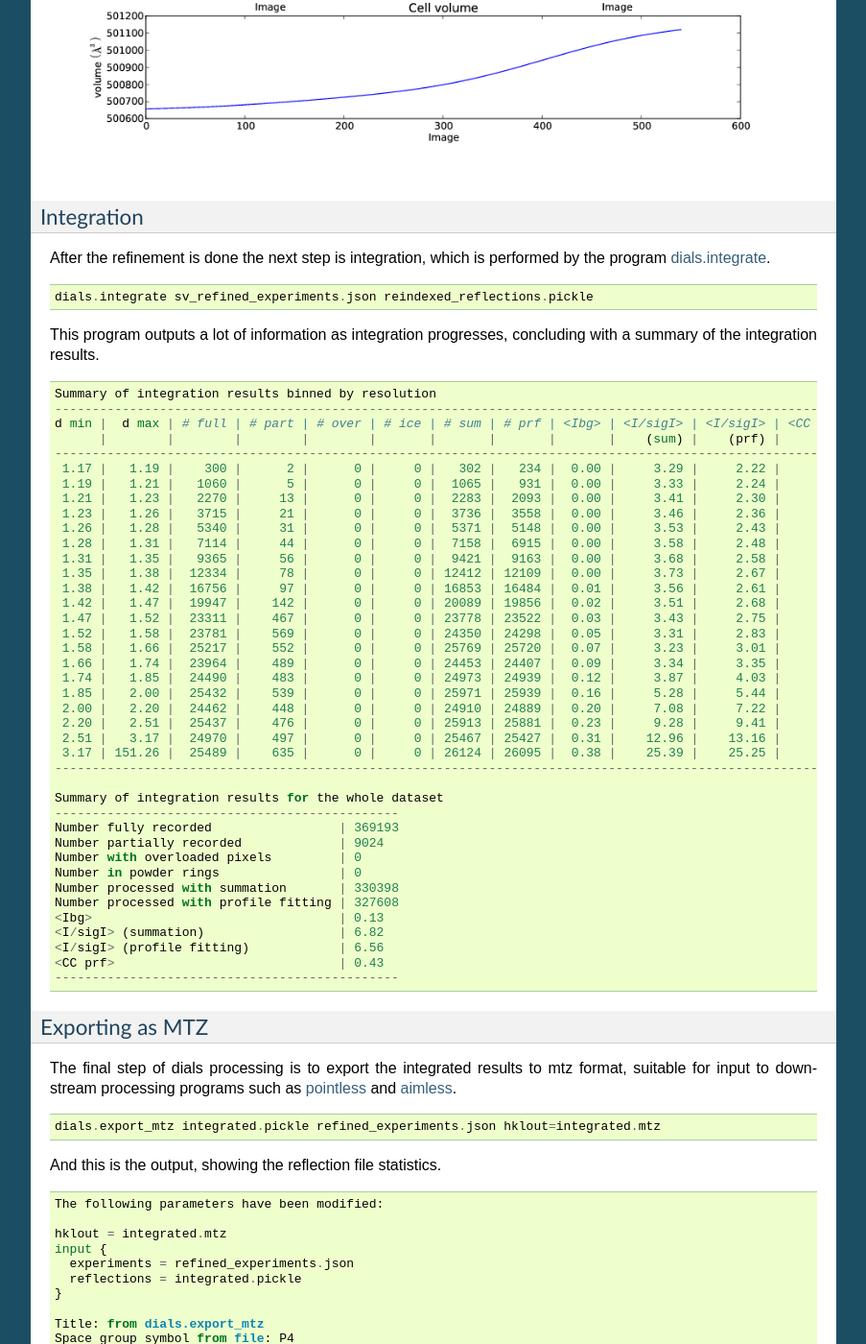
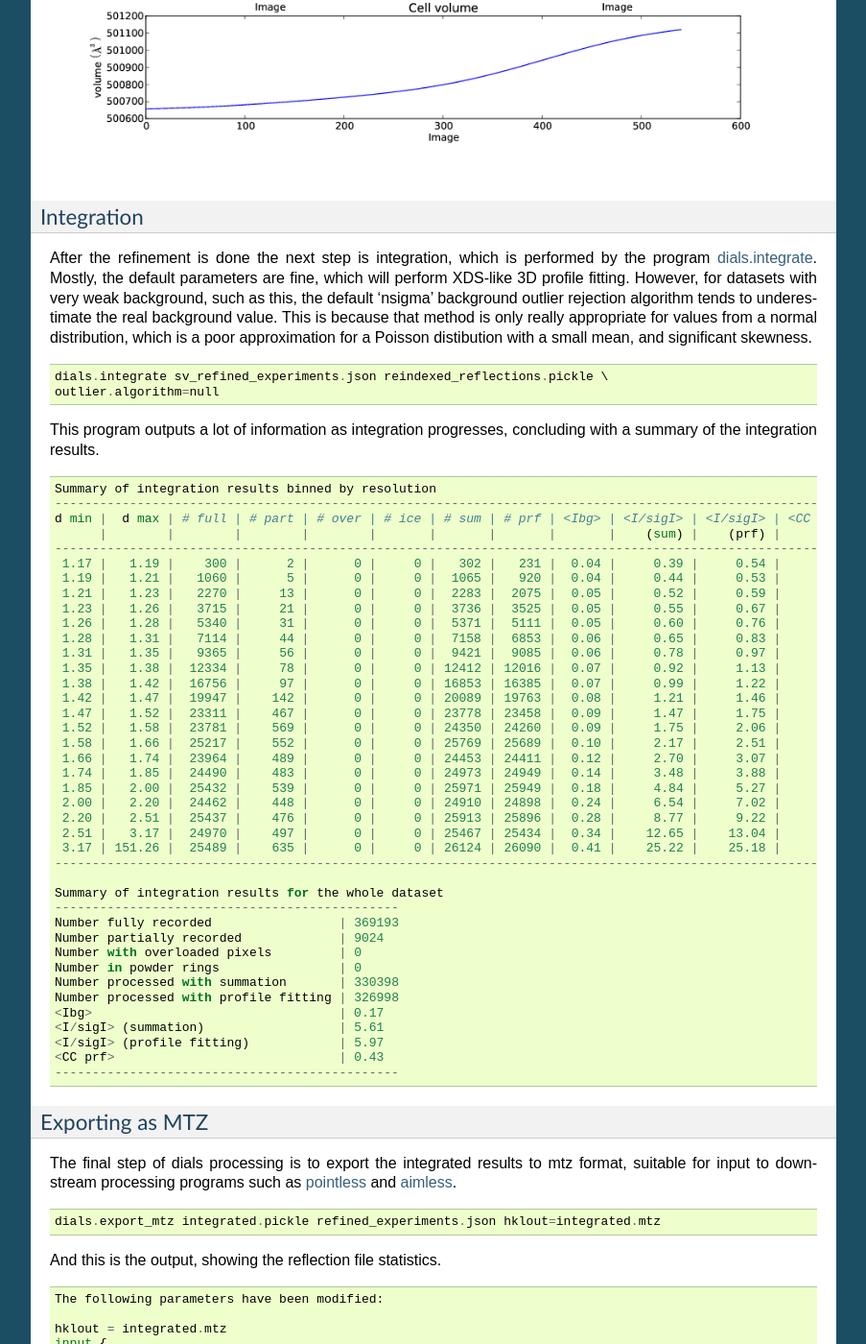
Before and after one commit to dials/docs, a Sphinx documentation site: the page built from sphinx/advanced_tutorial2.rst, in a window 1280 px wide and 1400 px high, scrolled down 12506 px. Shown: the whole window at 96% size, without its empty margins (198-1101 px from the left). Built offline with Sphinx 7.4.7, drawn with Linux system fonts in a browser that asks for light colours; formulas are drawn with MathJax 3; some of the changed text lies outside the part shown.

Commit message:
integrate with outlier.algorithm=null

```diff
--- a/sphinx/advanced_tutorial2.rst
+++ b/sphinx/advanced_tutorial2.rst
@@ -788,57 +788,65 @@ Integration
 ^^^^^^^^^^^
 
 After the refinement is done the next step is integration, which is performed
-by the program :doc:`dials.integrate </programs/dials_integrate>`.
+by the program :doc:`dials.integrate </programs/dials_integrate>`. Mostly, the
+default parameters are fine, which will perform XDS-like 3D profile fitting. However,
+for datasets with very weak background, such as this, the default 'nsigma'
+background outlier rejection algorithm tends to underestimate the real background
+value. This is because that method is only really appropriate for values from
+a normal distribution, which is a poor approximation for a Poisson distibution
+with a small mean, and significant skewness.
 
 ::
 
-  dials.integrate sv_refined_experiments.json reindexed_reflections.pickle
+  dials.integrate sv_refined_experiments.json reindexed_reflections.pickle \
+  outlier.algorithm=null
 
 This program outputs a lot of information as integration progresses,
 concluding with a summary of the integration results.
 
 ::
 
-   Summary of integration results binned by resolution
-   ----------------------------------------------------------------------------------------------------------
-   d min |  d max | # full | # part | # over | # ice | # sum | # prf | <Ibg> | <I/sigI> | <I/sigI> | <CC prf>
-         |        |        |        |        |       |       |       |       |    (sum) |    (prf) |
-   ----------------------------------------------------------------------------------------------------------
-    1.17 |   1.19 |    300 |      2 |      0 |     0 |   302 |   234 |  0.00 |     3.29 |     2.22 |     0.13
-    1.19 |   1.21 |   1060 |      5 |      0 |     0 |  1065 |   931 |  0.00 |     3.33 |     2.24 |     0.11
-    1.21 |   1.23 |   2270 |     13 |      0 |     0 |  2283 |  2093 |  0.00 |     3.41 |     2.30 |     0.12
-    1.23 |   1.26 |   3715 |     21 |      0 |     0 |  3736 |  3558 |  0.00 |     3.46 |     2.36 |     0.14
-    1.26 |   1.28 |   5340 |     31 |      0 |     0 |  5371 |  5148 |  0.00 |     3.53 |     2.43 |     0.16
-    1.28 |   1.31 |   7114 |     44 |      0 |     0 |  7158 |  6915 |  0.00 |     3.58 |     2.48 |     0.18
-    1.31 |   1.35 |   9365 |     56 |      0 |     0 |  9421 |  9163 |  0.00 |     3.68 |     2.58 |     0.21
-    1.35 |   1.38 |  12334 |     78 |      0 |     0 | 12412 | 12109 |  0.00 |     3.73 |     2.67 |     0.24
-    1.38 |   1.42 |  16756 |     97 |      0 |     0 | 16853 | 16484 |  0.01 |     3.56 |     2.61 |     0.26
-    1.42 |   1.47 |  19947 |    142 |      0 |     0 | 20089 | 19856 |  0.02 |     3.51 |     2.68 |     0.29
-    1.47 |   1.52 |  23311 |    467 |      0 |     0 | 23778 | 23522 |  0.03 |     3.43 |     2.75 |     0.33
-    1.52 |   1.58 |  23781 |    569 |      0 |     0 | 24350 | 24298 |  0.05 |     3.31 |     2.83 |     0.37
-    1.58 |   1.66 |  25217 |    552 |      0 |     0 | 25769 | 25720 |  0.07 |     3.23 |     3.01 |     0.44
-    1.66 |   1.74 |  23964 |    489 |      0 |     0 | 24453 | 24407 |  0.09 |     3.34 |     3.35 |     0.50
-    1.74 |   1.85 |  24490 |    483 |      0 |     0 | 24973 | 24939 |  0.12 |     3.87 |     4.03 |     0.56
-    1.85 |   2.00 |  25432 |    539 |      0 |     0 | 25971 | 25939 |  0.16 |     5.28 |     5.44 |     0.63
-    2.00 |   2.20 |  24462 |    448 |      0 |     0 | 24910 | 24889 |  0.20 |     7.08 |     7.22 |     0.69
-    2.20 |   2.51 |  25437 |    476 |      0 |     0 | 25913 | 25881 |  0.23 |     9.28 |     9.41 |     0.73
-    2.51 |   3.17 |  24970 |    497 |      0 |     0 | 25467 | 25427 |  0.31 |    12.96 |    13.16 |     0.75
-    3.17 | 151.26 |  25489 |    635 |      0 |     0 | 26124 | 26095 |  0.38 |    25.39 |    25.25 |     0.76
-   ----------------------------------------------------------------------------------------------------------
+  Summary of integration results binned by resolution
+  ----------------------------------------------------------------------------------------------------------
+  d min |  d max | # full | # part | # over | # ice | # sum | # prf | <Ibg> | <I/sigI> | <I/sigI> | <CC prf>
+        |        |        |        |        |       |       |       |       |    (sum) |    (prf) |
+  ----------------------------------------------------------------------------------------------------------
+   1.17 |   1.19 |    300 |      2 |      0 |     0 |   302 |   231 |  0.04 |     0.39 |     0.54 |     0.11
+   1.19 |   1.21 |   1060 |      5 |      0 |     0 |  1065 |   920 |  0.04 |     0.44 |     0.53 |     0.10
+   1.21 |   1.23 |   2270 |     13 |      0 |     0 |  2283 |  2075 |  0.05 |     0.52 |     0.59 |     0.11
+   1.23 |   1.26 |   3715 |     21 |      0 |     0 |  3736 |  3525 |  0.05 |     0.55 |     0.67 |     0.13
+   1.26 |   1.28 |   5340 |     31 |      0 |     0 |  5371 |  5111 |  0.05 |     0.60 |     0.76 |     0.15
+   1.28 |   1.31 |   7114 |     44 |      0 |     0 |  7158 |  6853 |  0.06 |     0.65 |     0.83 |     0.17
+   1.31 |   1.35 |   9365 |     56 |      0 |     0 |  9421 |  9085 |  0.06 |     0.78 |     0.97 |     0.20
+   1.35 |   1.38 |  12334 |     78 |      0 |     0 | 12412 | 12016 |  0.07 |     0.92 |     1.13 |     0.23
+   1.38 |   1.42 |  16756 |     97 |      0 |     0 | 16853 | 16385 |  0.07 |     0.99 |     1.22 |     0.25
+   1.42 |   1.47 |  19947 |    142 |      0 |     0 | 20089 | 19763 |  0.08 |     1.21 |     1.46 |     0.29
+   1.47 |   1.52 |  23311 |    467 |      0 |     0 | 23778 | 23458 |  0.09 |     1.47 |     1.75 |     0.32
+   1.52 |   1.58 |  23781 |    569 |      0 |     0 | 24350 | 24260 |  0.09 |     1.75 |     2.06 |     0.37
+   1.58 |   1.66 |  25217 |    552 |      0 |     0 | 25769 | 25689 |  0.10 |     2.17 |     2.51 |     0.44
+   1.66 |   1.74 |  23964 |    489 |      0 |     0 | 24453 | 24411 |  0.12 |     2.70 |     3.07 |     0.50
+   1.74 |   1.85 |  24490 |    483 |      0 |     0 | 24973 | 24949 |  0.14 |     3.48 |     3.88 |     0.56
+   1.85 |   2.00 |  25432 |    539 |      0 |     0 | 25971 | 25949 |  0.18 |     4.84 |     5.27 |     0.63
+   2.00 |   2.20 |  24462 |    448 |      0 |     0 | 24910 | 24898 |  0.24 |     6.54 |     7.02 |     0.70
+   2.20 |   2.51 |  25437 |    476 |      0 |     0 | 25913 | 25896 |  0.28 |     8.77 |     9.22 |     0.74
+   2.51 |   3.17 |  24970 |    497 |      0 |     0 | 25467 | 25434 |  0.34 |    12.65 |    13.04 |     0.76
+   3.17 | 151.26 |  25489 |    635 |      0 |     0 | 26124 | 26090 |  0.41 |    25.22 |    25.18 |     0.76
+  ----------------------------------------------------------------------------------------------------------
 
-   Summary of integration results for the whole dataset
-   ----------------------------------------------
-   Number fully recorded                 | 369193
-   Number partially recorded             | 9024
-   Number with overloaded pixels         | 0
-   Number in powder rings                | 0
-   Number processed with summation       | 330398
-   Number processed with profile fitting | 327608
-   <Ibg>                                 | 0.13
-   <I/sigI> (summation)                  | 6.82
-   <I/sigI> (profile fitting)            | 6.56
-   <CC prf>                              | 0.43
-   ----------------------------------------------
+  Summary of integration results for the whole dataset
+  ----------------------------------------------
+  Number fully recorded                 | 369193
+  Number partially recorded             | 9024
+  Number with overloaded pixels         | 0
+  Number in powder rings                | 0
+  Number processed with summation       | 330398
+  Number processed with profile fitting | 326998
+  <Ibg>                                 | 0.17
+  <I/sigI> (summation)                  | 5.61
+  <I/sigI> (profile fitting)            | 5.97
+  <CC prf>                              | 0.43
+  ----------------------------------------------
+
 
 
 Exporting as MTZ
@@ -885,21 +893,22 @@ And this is the output, showing the reflection file statistics.
       Id: 1
       Wavelength: 0.97625
       Number of columns: 14
-      label        #valid  %valid   min     max type
-      H            322570 100.00%  0.00   47.00 H: index h,k,l
-      K            322570 100.00%  0.00   46.00 H: index h,k,l
-      L            322570 100.00%  0.00  114.00 H: index h,k,l
-      M_ISYM       322570 100.00%  1.00    8.00 Y: M/ISYM, packed partial/reject flag and symmetry number
-      BATCH        322570 100.00%  2.00  539.00 B: BATCH number
-      IPR          322570 100.00% -1.71 2861.59 J: intensity
-      SIGIPR       322570 100.00%  0.00   53.52 Q: standard deviation
-      I            322570 100.00% -7.09 3060.53 J: intensity
-      SIGI         322570 100.00%  0.07   55.44 Q: standard deviation
-      FRACTIONCALC 322570 100.00%  1.00    1.00 R: real
-      XDET         322570 100.00%  6.54 2456.31 R: real
-      YDET         322570 100.00%  5.78 2520.59 R: real
-      ROT          322570 100.00% 82.01  162.69 R: real
-      LP           322570 100.00%  0.00    0.76 R: real
+      label        #valid  %valid      min     max type
+      H            321981 100.00%     0.00   47.00 H: index h,k,l
+      K            321981 100.00%     0.00   46.00 H: index h,k,l
+      L            321981 100.00%     0.00  114.00 H: index h,k,l
+      M_ISYM       321981 100.00%     1.00    8.00 Y: M/ISYM, packed partial/reject flag and symmetry number
+      BATCH        321981 100.00%     2.00  539.00 B: BATCH number
+      IPR          321981 100.00%  -281.32 2855.79 J: intensity
+      SIGIPR       321981 100.00%     0.04   53.47 Q: standard deviation
+      I            321981 100.00% -2244.44 3059.53 J: intensity
+      SIGI         321981 100.00%     0.09   71.90 Q: standard deviation
+      FRACTIONCALC 321981 100.00%     1.00    1.00 R: real
+      XDET         321981 100.00%     6.54 2456.31 R: real
+      YDET         321981 100.00%     5.78 2520.59 R: real
+      ROT          321981 100.00%    82.01  162.69 R: real
+      LP           321981 100.00%     0.00    0.76 R: real
+
 
 
 What to do Next
@@ -929,24 +938,24 @@ give you something like::
   Low resolution limit                      150.00    150.00      1.32
   High resolution limit                       1.30      7.12      1.30
 
-  Rmerge  (within I+/I-)                     0.066     0.024     0.219
-  Rmerge  (all I+ and I-)                    0.075     0.026     0.278
-  Rmeas (within I+/I-)                       0.081     0.029     0.302
-  Rmeas (all I+ & I-)                        0.084     0.029     0.345
-  Rpim (within I+/I-)                        0.046     0.016     0.207
-  Rpim (all I+ & I-)                         0.036     0.013     0.201
-  Rmerge in top intensity bin                0.029        -         -
-  Total number of observations              307316      2242      5493
-  Total number unique                        62350       499      2474
-  Mean((I)/sd(I))                             11.7      27.3       4.4
-  Mn(I) half-set correlation CC(1/2)         0.999     0.999     0.648
-  Completeness                                98.2      99.8      80.1
+  Rmerge  (within I+/I-)                     0.063     0.023     0.412
+  Rmerge  (all I+ and I-)                    0.071     0.026     0.483
+  Rmeas (within I+/I-)                       0.077     0.029     0.569
+  Rmeas (all I+ & I-)                        0.079     0.029     0.603
+  Rpim (within I+/I-)                        0.044     0.016     0.391
+  Rpim (all I+ & I-)                         0.034     0.013     0.355
+  Rmerge in top intensity bin                0.028        -         -
+  Total number of observations              306660      2245      5444
+  Total number unique                        62334       499      2465
+  Mean((I)/sd(I))                             14.2      48.7       1.0
+  Mn(I) half-set correlation CC(1/2)         0.999     0.999     0.711
+  Completeness                                98.2      99.8      79.8
   Multiplicity                                 4.9       4.5       2.2
 
-  Anomalous completeness                      92.3     100.0      47.8
+  Anomalous completeness                      92.2     100.0      47.5
   Anomalous multiplicity                       2.4       3.0       1.5
-  DelAnom correlation between half-sets      0.005     0.199     0.058
-  Mid-Slope of Anom Normal Probability       1.096       -         -
+  DelAnom correlation between half-sets     -0.000     0.321     0.015
+  Mid-Slope of Anom Normal Probability       0.722       -         -
 
 .. _pointless: http://www.ccp4.ac.uk/html/pointless.html
 .. _aimless: http://www.ccp4.ac.uk/html/aimless.html
```
Also changed, not shown: other parts of sphinx/advanced_tutorial2.rst (+1 -1 lines).
